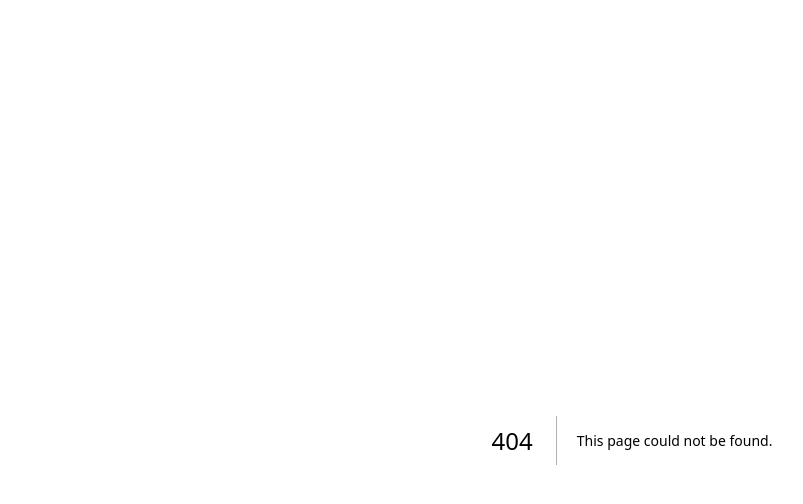
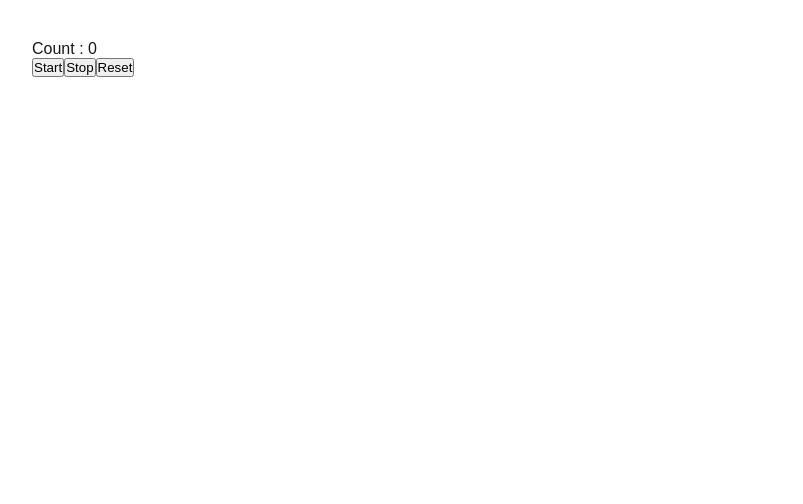
Before and after one commit to ReshwinR/Next-App, a Next.js app: page /stopwatch-timer in a window 1280 px wide. Before the commit this address had no page. Shown: the top 504 px of the page, without its empty margins (8-811 px from the left). Built offline with nearby package versions, Linux system fonts and the light colour scheme; what @mui/material-nextjs would draw is missing.

Commit message:
stopwatch and countdown

```diff
--- /dev/null
+++ b/src/app/stopwatch-timer/page.tsx
@@ -0,0 +1,28 @@
+'use client'
+import React, { useState, useRef } from 'react'
+const Stopwatch = () => {
+	const [count, setCount] = useState(0)
+	const timerRef = useRef<NodeJS.Timeout | null>(null)
+	const startHandler = () => {
+		timerRef.current = setInterval(() => {
+			setCount(prev => prev + 1)
+		}, 500)
+	}
+	const stopHanlder = () => {
+		if (timerRef?.current) clearInterval(timerRef?.current)
+	}
+	const resetHanlder = () => {
+		setCount(0)
+		if (timerRef?.current) clearInterval(timerRef.current)
+	}
+	console.log('timer', count)
+	return (
+		<>
+			<p>Count : {count}</p>
+			<button onClick={startHandler}>Start</button>
+			<button onClick={stopHanlder}>Stop</button>
+			<button onClick={resetHanlder}>Reset</button>
+		</>
+	)
+}
+export default Stopwatch
--- a/src/app/stopwatch/page.tsx
+++ b/src/app/stopwatch/page.tsx
@@ -4,7 +4,7 @@ import React, { useEffect, useRef, useState } from 'react'
 const StopWatch = () => {
 	const [count, setCount] = useState(0)
 	const [clearTimer, setClearTimer] = useState(false)
-	const timRef = useRef(null)
+	// const timRef = useRef(null)
 	//   useEffect(() => {
 	//     timRef.current = setInterval(() => setCount((prev) => prev + 1), 1000);
 
```
Also changed, not shown: src/app/countdown/page.tsx (+6 -2 lines).
